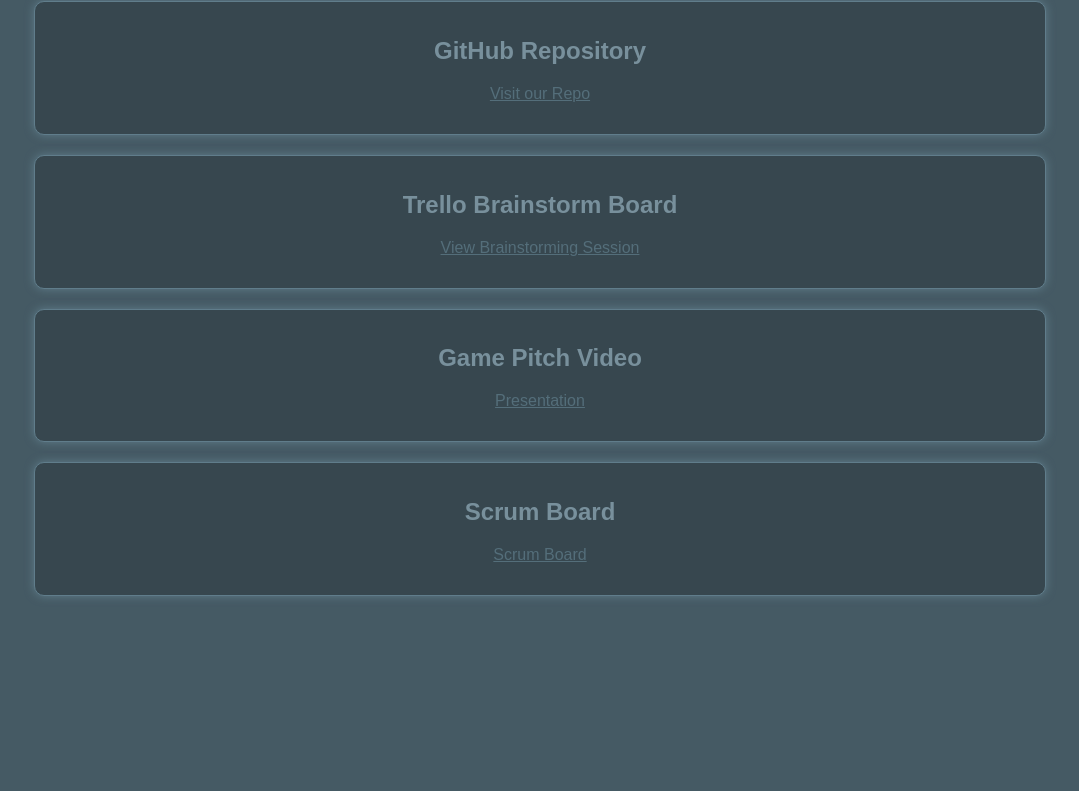
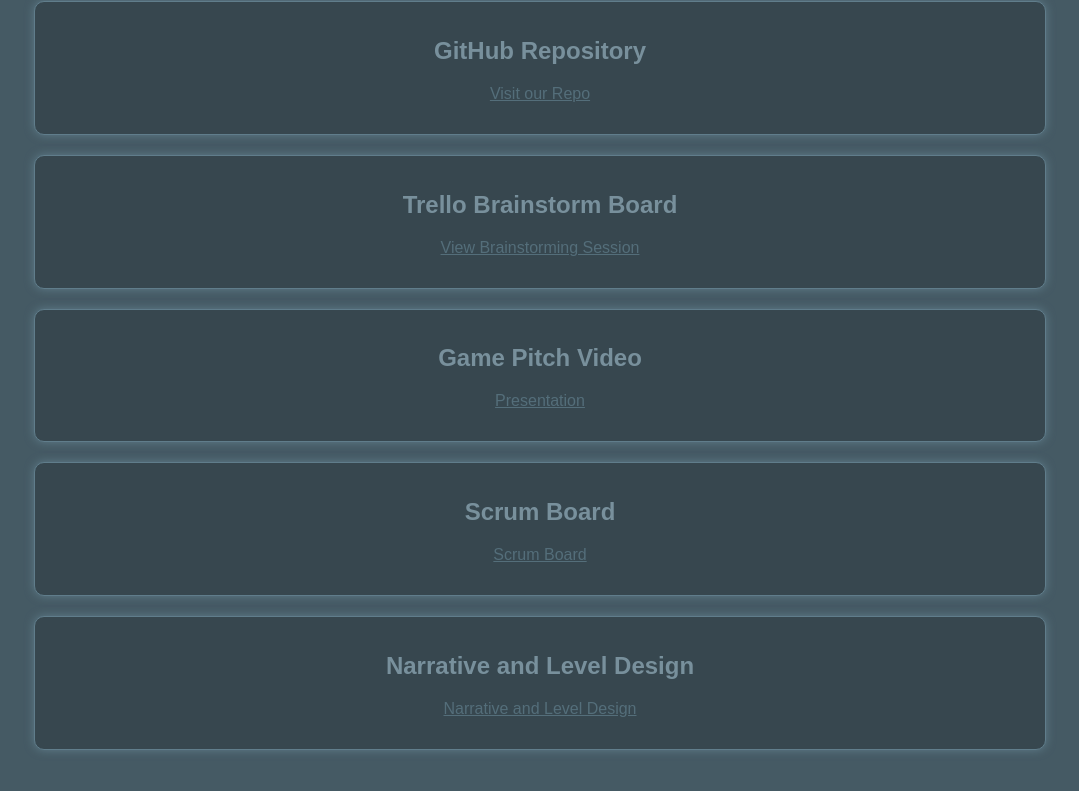
Before and after one commit to stephen1166/game-dev, a plain HTML site: page index.html in a window 1280 px wide. Shown: the part 107-898 px from the top of the page, without its empty margins (100-1179 px from the left). Before the commit the page ends 800 px from the top, so only its background shows below. Drawn offline with Linux system fonts and the light colour scheme.

Commit message:
Update index.html
added link to google doc for Narrative and Level Design

```diff
--- a/index.html
+++ b/index.html
@@ -67,6 +67,11 @@
         <h2>Scrum Board</h2>
         <p><a href="https://trello.com/invite/b/Q8ktJ4ij/ATTI06f9be660e05a1618a759b4a5817632a3ED46465/ca1-scrum-board" target="_blank">Scrum Board</a></p>
     </div>
+
+     <div class="card">
+        <h2>Narrative and Level Design</h2>
+        <p><a href="https://docs.google.com/document/d/17ucqoKFfeZxEs27wZIv-VCFsm44NpRG0QGb1uN4MfvY/edit" target="_blank">Narrative and Level Design</a></p>
+    </div>
 </div>
 
 </body>
```
